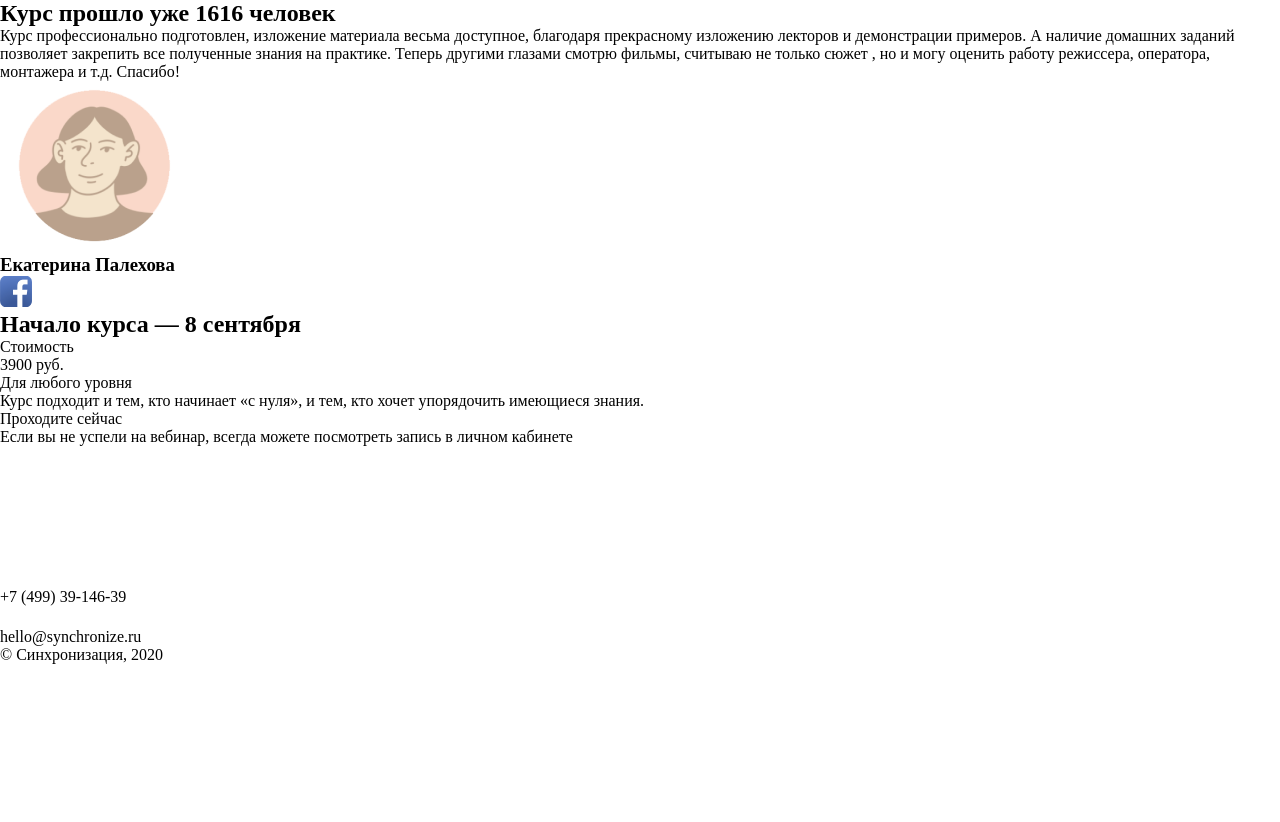
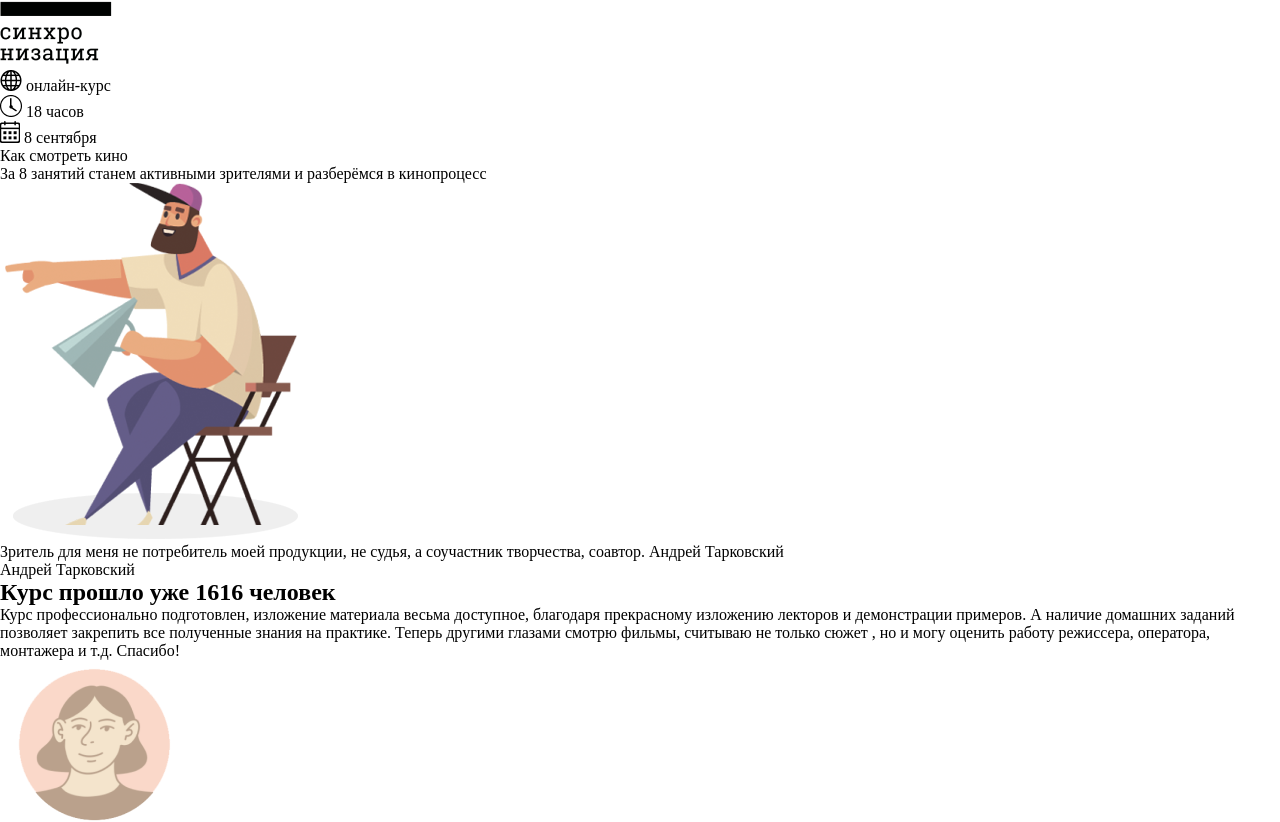
Before and after one commit to ElvinAliyev721/Web11FirstProject, a plain HTML site: page index.html in a window 1280 px wide. Shown: the top 822 px of the page. Before the commit the page ends 800 px from the top, so only its background shows below. Drawn offline with Linux system fonts and the light colour scheme.

Commit message:
indexchanges

```diff
--- a/index.html
+++ b/index.html
@@ -10,7 +10,40 @@
 </head>
 
 <body>
+    <!--Aysel-->
 
+    <div class="container">
+        <section id="header">
+            <div class="header-first-img">
+                <img src="./assets/images/logo_mobile_black_1.png" alt="logo mobile">
+            </div>
+            <div class="header-calendar">
+                <div class="calendar-part-1">
+                    <img src="./assets/images/globe.png" alt="calendar type">
+                    <span>онлайн-курс</span>
+                </div>
+                <div class="calendar-part-2">
+                    <img src="./assets/images/img_135744.png" alt="calendar time">
+                    <span>18 часов </span>
+                </div>
+                <div class="calendar-part-3">
+                    <img src="./assets/images/calendar_2.png" alt="calendar date">
+                    <span>8 сентября </span>
+                </div>
+            </div>
+            <div class="header-main-title">
+                <p>Как смотреть кино</p>
+            </div>
+            <div class="header-main-content">
+                <p>За 8 занятий станем активными зрителями и разберёмся в кинопроцесс</p>
+            </div>
+            <aside class="header-images">
+                <img src="./assets/images/humanimg.png" alt="">
+            </aside>
+            <div class="header-poem">
+                <p>Зритель для меня не потребитель моей продукции, не судья, а соучастник творчества, соавтор. Андрей Тарковский</p>
+                <span>Андрей Тарковский</span>
+            </div>
     <!-- Elvin -->
     <section id="content">
         <div class="content">
```
